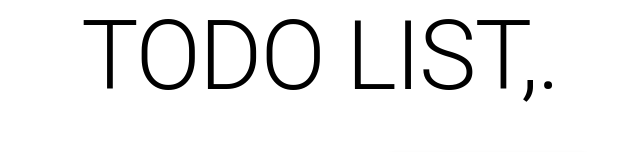
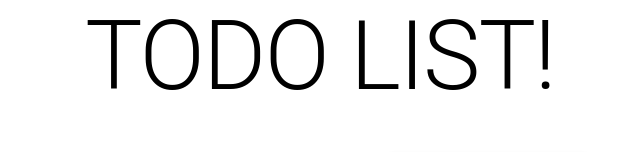
Before and after one commit to lifeeric/react-persits-with-firebase-preview-channel, a React (Create React App) app: page / in a window 1280 px wide. Shown: the top 152 px of the page, without its empty margins (320-960 px from the left). Built offline with nearby package versions, Linux system fonts and the light colour scheme.

Commit message:
added ! . removed the .,

```diff
--- a/src/App.tsx
+++ b/src/App.tsx
@@ -40,7 +40,7 @@ function App() {
     <div className="App">
       <Container maxWidth="sm">
         <Typography variant="h1" component="h2" gutterBottom>
-          TODO LIST,.
+          TODO LIST!
         </Typography>
 
         <form className={classes.root} noValidate autoComplete="off">
```
